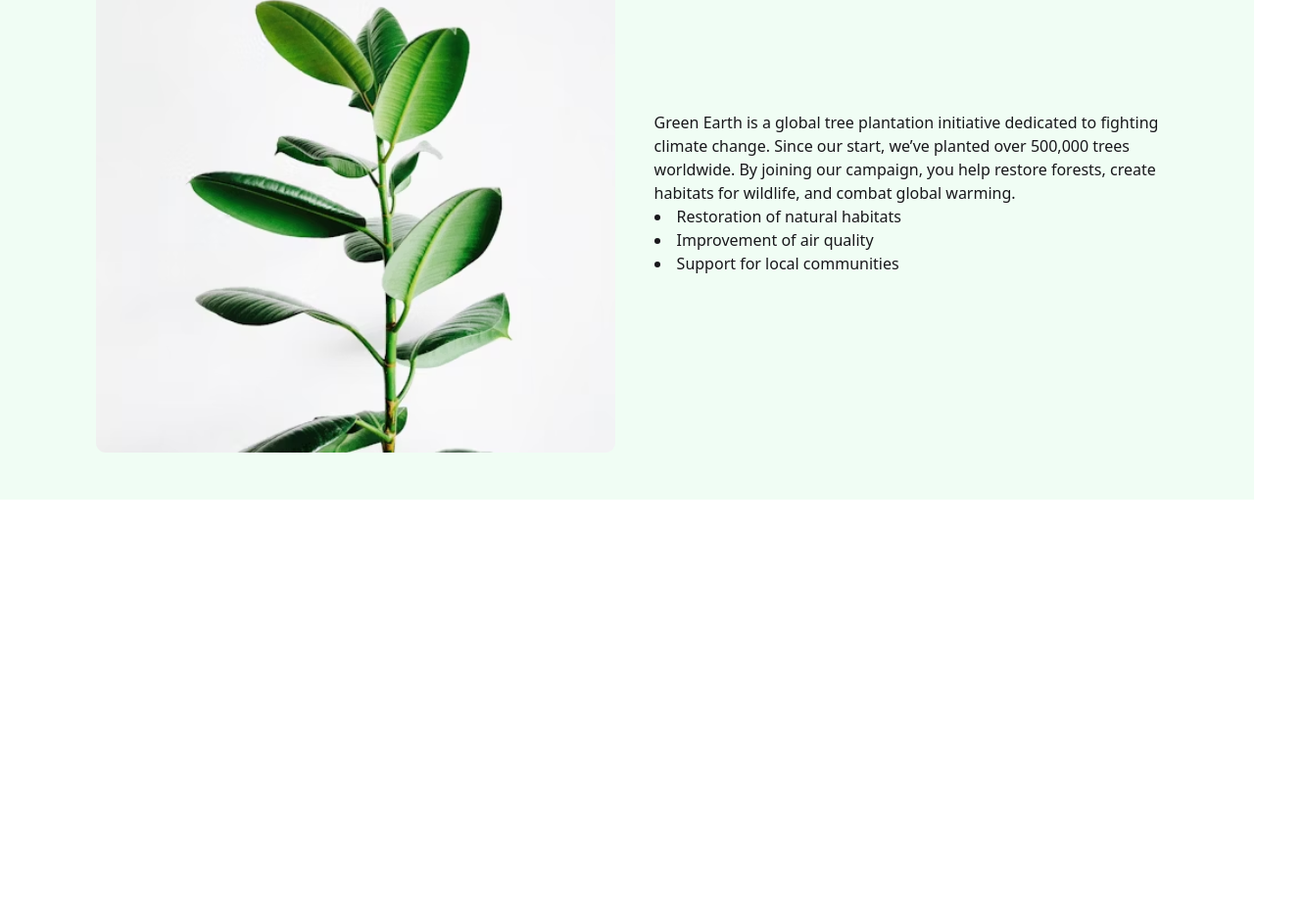
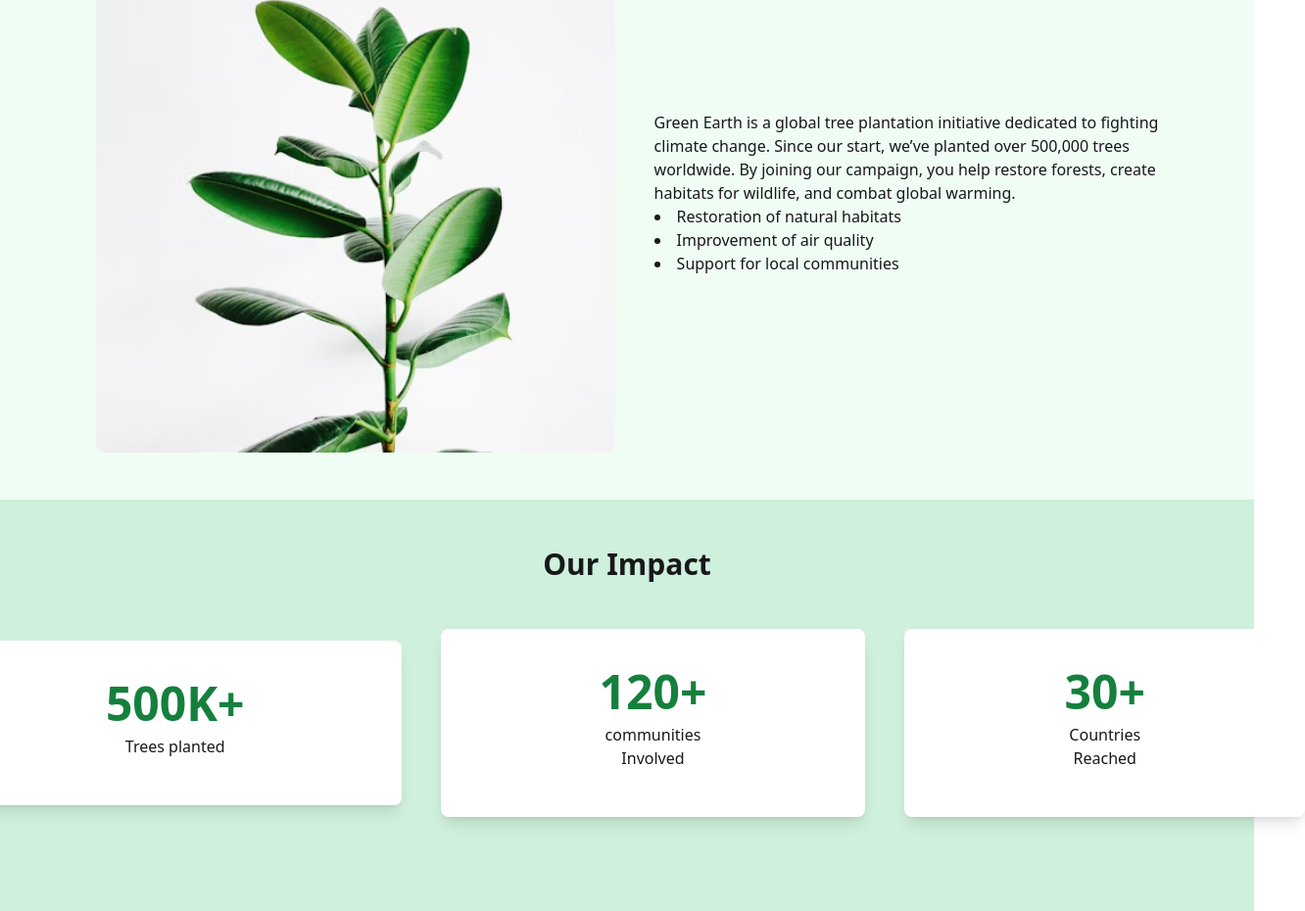
Before and after one commit to miraz7914/Assignment-06, a plain HTML site: page index.html in a window 1280 px wide. Shown: the part 554-1484 px from the top of the page at 98% size, 1332 px wide, since content can reach past the window. Before the commit the page ends 1064 px from the top, so only its background shows below. Drawn offline with nearby package versions, Linux system fonts and the light colour scheme.

Commit message:
Impact Section done

```diff
--- a/index.html
+++ b/index.html
@@ -9,9 +9,7 @@
          <link rel="stylesheet" href="https://cdnjs.cloudflare.com/ajax/libs/font-awesome/7.0.1/css/all.min.css" integrity="sha512-2SwdPD6INVrV/lHTZbO2nodKhrnDdJK9/kg2XD1r9uGqPo1cUbujc+IYdlYdEErWNu69gVcYgdxlmVmzTWnetw==" crossorigin="anonymous" referrerpolicy="no-referrer" />
 
      <!--font integration-->
-          <!-- <link rel="preconnect" href="https://fonts.googleapis.com">
-          <link rel="preconnect" href="https://fonts.gstatic.com" crossorigin>
-          <link href="https://fonts.googleapis.com/css2?family=Bebas+Neue&family=Hind+Siliguri:wght@300;400;500;600;700&family=Work+Sans:ital,wght@0,100..900;1,100..900&display=swap" rel="stylesheet"> -->
+
     <!--tailwind+daisyui-->
          <link href="https://cdn.jsdelivr.net/npm/daisyui@5" rel="stylesheet" type="text/css" />
          <script src="https://cdn.jsdelivr.net/npm/@tailwindcss/browser@4"></script>
@@ -77,7 +75,7 @@
    </div>
    </section>
 
-
+<!--  -->
 
 
 
@@ -99,5 +97,26 @@
 
    </section>
 
+
+   <section class="bg-[#cff0dc] p-12">
+    <div>
+      <h1 class="text-3xl font-bold text-center">Our Impact</h1>
+    </div>
+    <div class="flex md:flex-row flex-col justify-center items-center gap-10 p-12 text-center">
+      <div class=" bg-white rounded-lg shadow-lg px-40 py-10">
+        <h1 class="text-5xl text-[#15803d] font-bold">500K+</h1>
+        <p class="p-2">Trees planted</p>
+      </div>
+      <div class=" bg-white rounded-lg shadow-lg px-40 py-10">
+        <h1 class="text-5xl text-[#15803d] font-bold">120+</h1>
+        <p class="p-2">communities Involved</p>
+      </div>
+      <div class=" bg-white rounded-lg shadow-lg px-40 py-10">
+        <h1 class="text-5xl text-[#15803d] font-bold">30+</h1>
+        <p class="p-2">Countries Reached</p>
+      </div>
+    </div>
+   </section>
+
 </body>
 </html>
```
